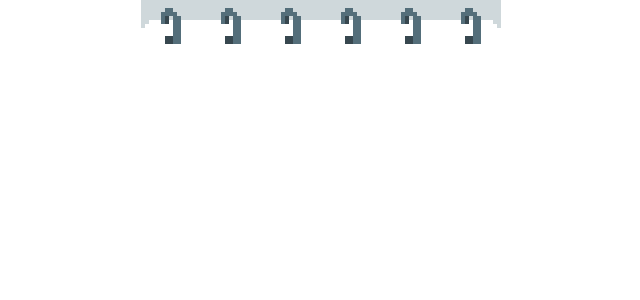
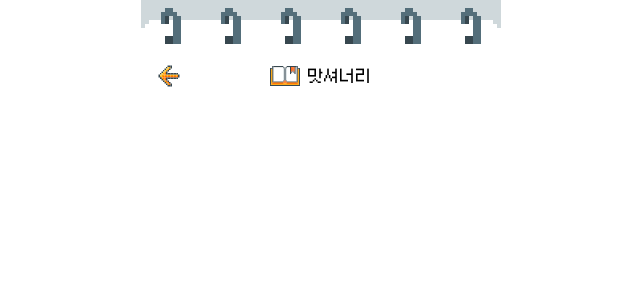
Before and after one commit to bside-4team/4team-client, a Next.js app: page / in a window 1280 px wide. Shown: the top 300 px of the page, without its empty margins (319-959 px from the left). Built offline with nearby package versions, Linux system fonts and the light colour scheme.

Commit message:
[KB-53] feat : header 작업 완료

```diff
--- a/src/app/page.tsx
+++ b/src/app/page.tsx
@@ -1,9 +1,11 @@
 'use client';
+
+import CHeader from '@/components/c-header';
 
 export default function Home() {
   return (
     <>
-      <div></div>
+      <CHeader title="맛셔너리" isLogo isBackBtn />
     </>
   );
 }
--- /dev/null
+++ b/src/components/c-header/index.tsx
@@ -0,0 +1,45 @@
+import ISBACK_BTN from '@/assets/logo/back_btn.svg';
+import MAIN_LOGO from '@/assets/logo/main_logo.svg';
+import { styled } from 'styled-components';
+
+interface Props {
+  isLogo?: boolean;
+  isBackBtn?: boolean;
+  title: string;
+}
+
+export default function CHeader({ isLogo = false, isBackBtn = false, title }: Props) {
+  return (
+    <>
+      <S.Wrapper>
+        <S.Container>
+          <S.BackBtnContainer>{isBackBtn && <ISBACK_BTN />}</S.BackBtnContainer>
+          <S.TitleContainer>
+            {isLogo && <MAIN_LOGO />}
+            <S.Title>{title}</S.Title>
+          </S.TitleContainer>
+        </S.Container>
+      </S.Wrapper>
+    </>
+  );
+}
+
+const S = {
+  Wrapper: styled.div`
+    padding: 20px 16px;
+  `,
+  Container: styled.div``,
+  BackBtnContainer: styled.div`
+    position: absolute;
+    cursor: pointer;
+  `,
+  TitleContainer: styled.div`
+    display: flex;
+    justify-content: center;
+    align-items: center;
+    height: 24px;
+  `,
+  Title: styled.p`
+    margin-left: 8px;
+  `,
+};
```
Also changed, not shown: src/assets/logo/back_btn.svg.
